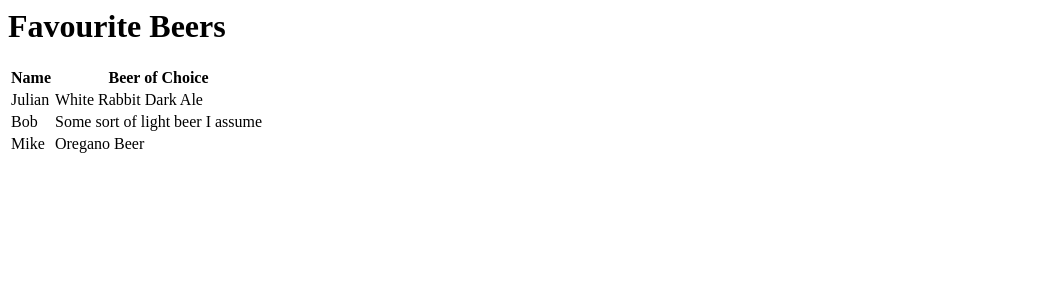
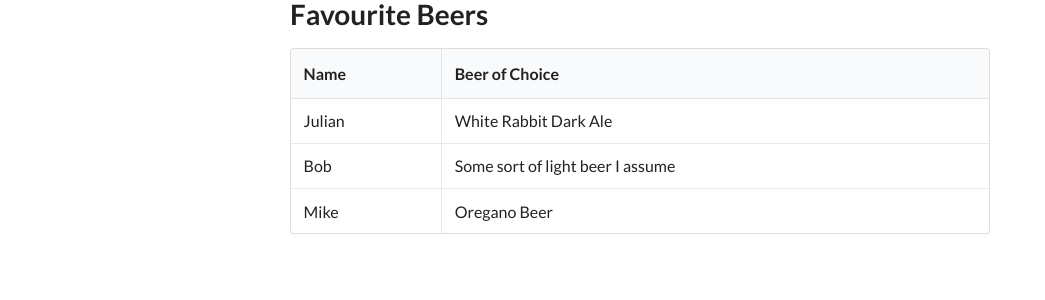
Before and after one commit to zkan/100DaysOfCode, a Flask app: page / in a window 1280 px wide. Shown: the top 300 px of the page, without its empty margins (0-1045 px from the left). Run offline with Flask 2, Linux system fonts and the light colour scheme.

Commit message:
Style index with Semantic UI :bear:

```diff
--- a/python/flask-app/templates/index.html
+++ b/python/flask-app/templates/index.html
@@ -1,15 +1,18 @@
 <html>
 <head>
   <title>Favourite Beer Tracker</title>
+  <link rel="stylesheet" href="https://cdn.jsdelivr.net/npm/semantic-ui@2.4.2/dist/semantic.min.css">
 </head>
 <body>
-  <h1>Favourite Beers</h1>
-  <div>
-    <table>
-      <tr>
-        <th>Name</th>
-        <th>Beer of Choice</th>
-      </tr>
+  <div class="ui text container">
+    <h1 class="ui header">Favourite Beers</h1>
+    <table class="ui celled table">
+      <thead>
+        <tr>
+          <th>Name</th>
+          <th>Beer of Choice</th>
+        </tr>
+      </thead>
       {% for name, beer in fav_beer.items() %}
         <tr>
           <td>{{ name }}</td>
@@ -18,5 +21,6 @@
       {% endfor %}
     </table>
   </div>
+  <script src="https://cdn.jsdelivr.net/npm/semantic-ui@2.4.2/dist/semantic.min.js"></script>
 </body>
 </html>
```
